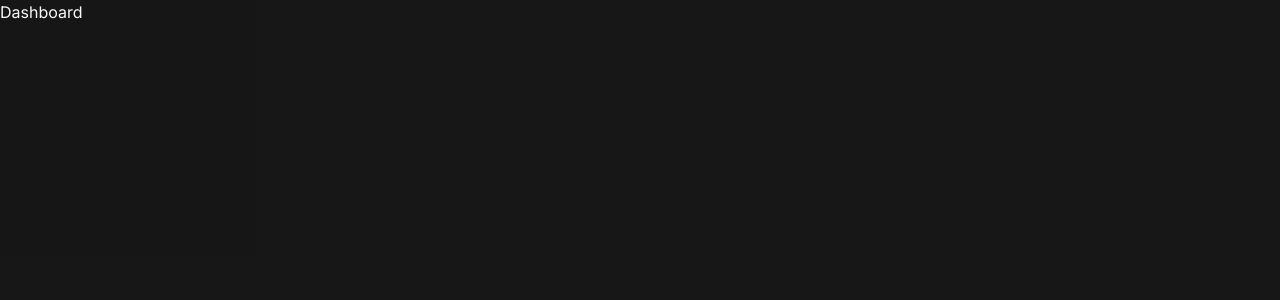
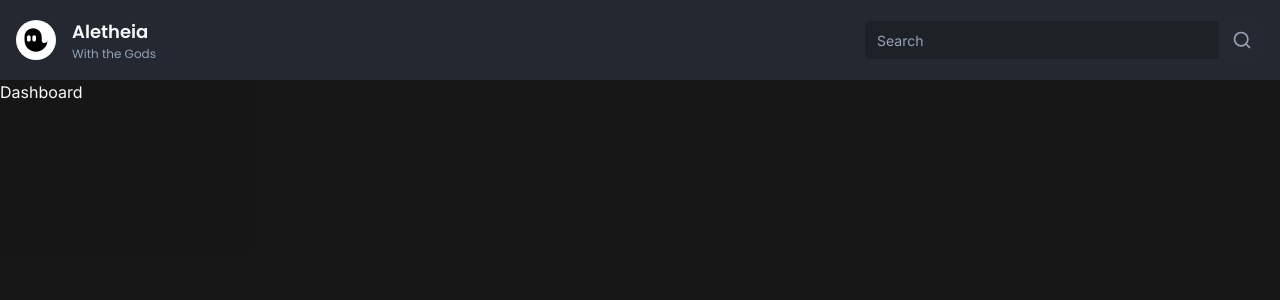
Before and after one commit to abhishekanimatron/Aletheia, a Next.js app: page / in a window 1280 px wide. Shown: the top 300 px of the page. Built offline with nearby package versions, Linux system fonts and the light colour scheme.

Commit message:
navbar with search bar ui

```diff
--- /dev/null
+++ b/app/(browse)/_components/navbar/index.tsx
@@ -0,0 +1,11 @@
+import { Logo } from "./logo"
+import { Search } from "./search"
+
+export const Navbar = () => {
+    return (
+        <nav className="fixed top-0 w-full h-20 z-[49] bg-[#252731] px-2 lg:px-4 flex justify-between items-center shadow-sm" >
+            <Logo />
+            <Search />
+        </nav>
+    )
+}
--- /dev/null
+++ b/app/(browse)/_components/navbar/logo.tsx
@@ -0,0 +1,27 @@
+import Link from "next/link"
+import Image from 'next/image'
+import { Poppins } from 'next/font/google'
+import { cn } from '@/lib/utils'//from shadcn
+// Shadcn: Beautifully designed components that you can copy and paste into your apps
+
+//font specification using google fonts
+const font = Poppins({
+    subsets: ["latin"], weight: ["200", "300", "400", "500", "600", "700", "800"]
+})
+
+
+export const Logo = () => {
+    return (
+        <Link href="/">
+            <div className="hidden lg:flex items-center gap-x-4 hover:opacity-75 transition">
+                <div className="bg-white rounded-full p-1">
+                    <Image src="/spooky.svg" alt="Aletheia" height="32" width="32" />
+                </div>
+                <div className={cn(font.className)}>
+                    <p className="text-lg font-semibold">Aletheia</p>
+                    <p className="text-xs text-muted-foreground">With the Gods</p>
+                </div>
+            </div>
+        </Link>
+    )
+}
--- /dev/null
+++ b/app/(browse)/_components/navbar/search.tsx
@@ -0,0 +1,46 @@
+"use client";
+//will have onchange, useeffect
+// all components in app router are server componenets as default
+// to tell this framework that we want this to be a client componenet we do this
+import qs from "query-string"
+import { useState } from "react";
+import { SearchIcon, X } from "lucide-react";
+import { useRouter } from "next/navigation";
+import { Input } from "@/components/ui/input";
+import { Button } from "@/components/ui/button";
+
+export const Search = () => {
+    //if use client is removed this be shown in terminal(server) rather
+    // than the console on browser (the client side)
+    // console.log('logged here..')
+
+    const router = useRouter()
+    const [value, setValue] = useState("")
+    const onSubmit = (e: React.FormEvent<HTMLFormElement>) => {
+        e.preventDefault()
+        if (!value) return;//user searched when she hasn't written anything
+
+        const url = qs.stringifyUrl({
+            url: "/search",
+            query: { term: value },
+        }, { skipEmptyString: true })
+        //constructs the URL that the user will be redirected to after submitting the search query
+
+        router.push(url)
+        //uses the router object to navigate to the URL
+    }
+    const onClear = () => {
+        setValue("")
+    }
+    return (
+        <form onSubmit={onSubmit}
+            className="relative w-full lg:w-[400px] flex items-center">
+            <Input value={value} onChange={(e) => setValue(e.target.value)} placeholder="Search" className="rounded-r-none focus-visible:ring-0 focus-visible:ring-transparent focus-visible:ring-offset-0" />
+            {/* button that appears to clear input on the search bar */}
+            {value && (<X className="absolute right-14 h-5 w-5 text-muted-foreground hover:opacity-75 transition cursor-pointer" onClick={onClear}/>)}
+            <Button type="submit" size="sm" variant="secondary" className="rounded-l-none">
+                <SearchIcon className="h-5 w-5 text-muted-foreground" />
+            </Button>
+        </form>
+    )
+}
--- /dev/null
+++ b/app/(browse)/layout.tsx
@@ -0,0 +1,15 @@
+import { Navbar } from "./_components/navbar";
+
+const BrowseLayout = ({
+    children,
+}: {
+    children: React.ReactNode;
+}) => {
+    return (
+        <>
+            <Navbar />
+            <div className="flex h-full pt-20">{children}</div>
+        </>
+    )
+}
+export default BrowseLayout
--- /dev/null
+++ b/components/ui/input.tsx
@@ -0,0 +1,25 @@
+import * as React from "react"
+
+import { cn } from "@/lib/utils"
+
+export interface InputProps
+  extends React.InputHTMLAttributes<HTMLInputElement> {}
+
+const Input = React.forwardRef<HTMLInputElement, InputProps>(
+  ({ className, type, ...props }, ref) => {
+    return (
+      <input
+        type={type}
+        className={cn(
+          "flex h-10 w-full rounded-md border border-input bg-background px-3 py-2 text-sm ring-offset-background file:border-0 file:bg-transparent file:text-sm file:font-medium placeholder:text-muted-foreground focus-visible:outline-none focus-visible:ring-2 focus-visible:ring-ring focus-visible:ring-offset-2 disabled:cursor-not-allowed disabled:opacity-50",
+          className
+        )}
+        ref={ref}
+        {...props}
+      />
+    )
+  }
+)
+Input.displayName = "Input"
+
+export { Input }
--- a/package.json
+++ b/package.json
@@ -18,6 +18,7 @@
     "lucide-react": "^0.312.0",
     "next": "14.0.4",
     "next-themes": "^0.2.1",
+    "query-string": "^8.2.0",
     "react": "^18",
     "react-dom": "^18",
     "svix": "^1.16.0",
```
Also changed, not shown: app/(browse)/(home)/page.tsx (renamed from app/page.tsx), 1 other file (tests, documents, lock files or other folders).
